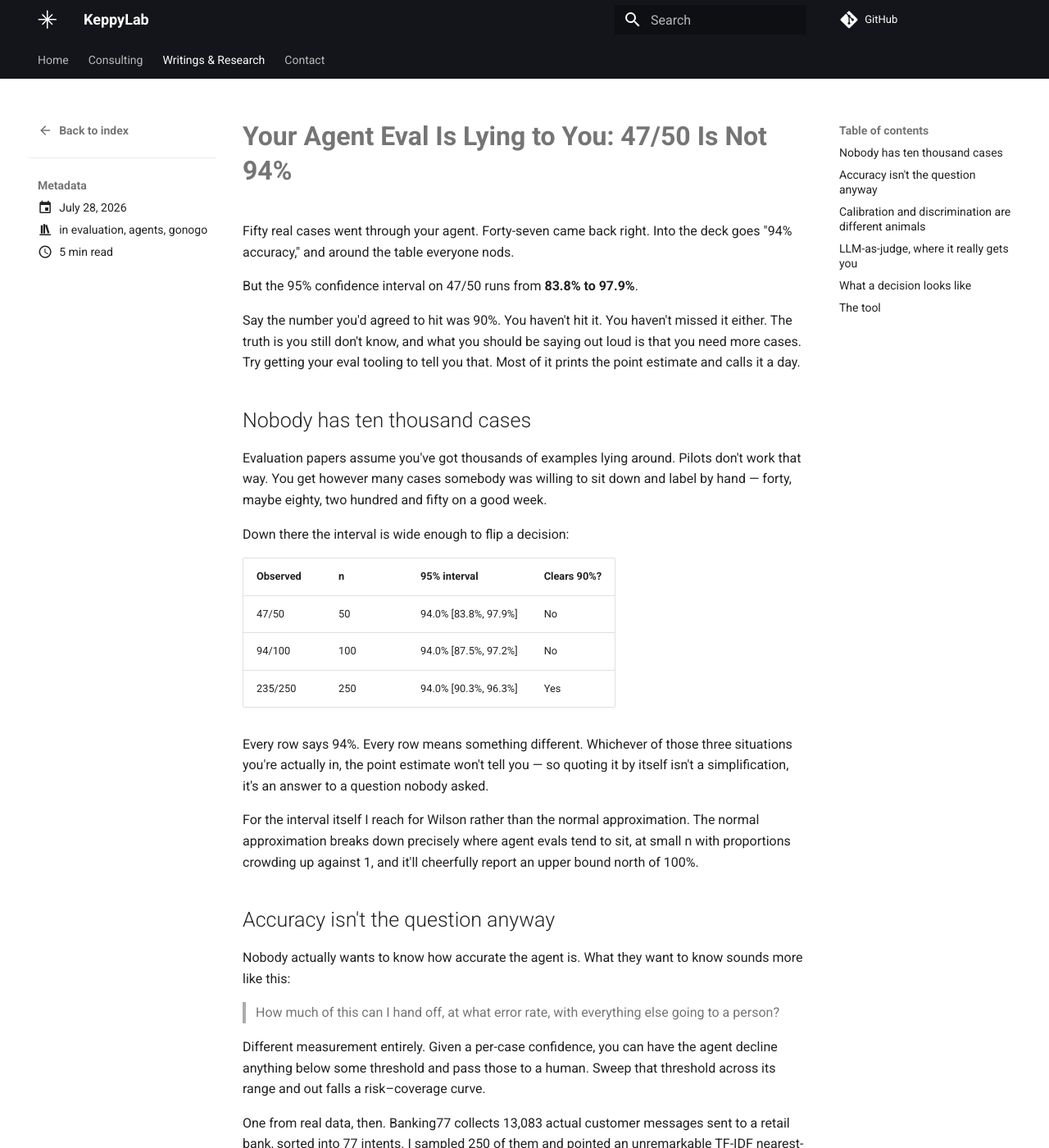
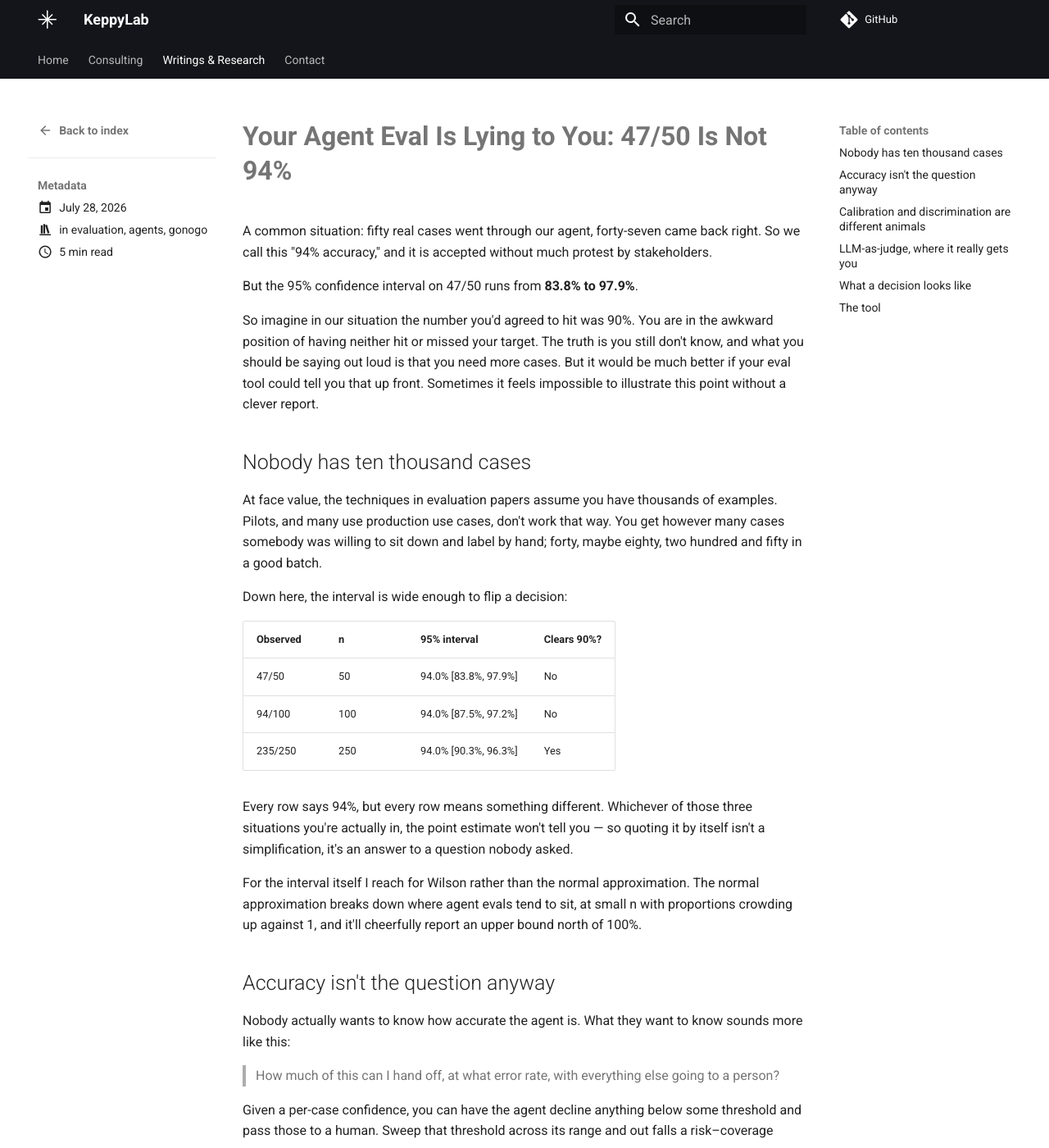
Before and after one commit to keppy/KeppyLab, an MkDocs documentation site: the page built from docs/blog/posts/your-agent-eval-is-lying-to-you.md, in a window 1280 px wide and 1400 px high. Shown: the whole window at 82% size. Built offline with MkDocs 1.6.1 and Material for MkDocs 9.7.7, drawn with Linux system fonts in a browser that asks for light colours; comment, search, counter and statistics services are not loaded; some of the changed text lies outside the part shown.

Commit message:
updates to the blog post

```diff
--- a/docs/blog/posts/your-agent-eval-is-lying-to-you.md
+++ b/docs/blog/posts/your-agent-eval-is-lying-to-you.md
@@ -9,19 +9,19 @@
 ---
 # Your Agent Eval Is Lying to You: 47/50 Is Not 94%
 
-Fifty real cases went through your agent. Forty-seven came back right. Into the deck goes "94% accuracy," and around the table everyone nods.
+A common situation: fifty real cases went through our agent, forty-seven came back right. So we call this "94% accuracy," and it is accepted without much protest by stakeholders.
 
 But the 95% confidence interval on 47/50 runs from **83.8% to 97.9%**.
 
-Say the number you'd agreed to hit was 90%. You haven't hit it. You haven't missed it either. The truth is you still don't know, and what you should be saying out loud is that you need more cases. Try getting your eval tooling to tell you that. Most of it prints the point estimate and calls it a day.
+So imagine in our situation the number you'd agreed to hit was 90%. You are in the awkward position of having neither hit or missed your target. The truth is you still don't know, and what you should be saying out loud is that you need more cases. But it would be much better if your eval tool could tell you that up front. Sometimes it feels impossible to illustrate this point without a clever report.
 
 <!-- more -->
 
 ## Nobody has ten thousand cases
 
-Evaluation papers assume you've got thousands of examples lying around. Pilots don't work that way. You get however many cases somebody was willing to sit down and label by hand — forty, maybe eighty, two hundred and fifty on a good week.
+At face value, the techniques in evaluation papers assume you have thousands of examples. Pilots, and many use production use cases, don't work that way. You get however many cases somebody was willing to sit down and label by hand; forty, maybe eighty, two hundred and fifty in a good batch.
 
-Down there the interval is wide enough to flip a decision:
+Down here, the interval is wide enough to flip a decision:
 
 | Observed | n | 95% interval | Clears 90%? |
 | --- | --- | --- | --- |
@@ -29,9 +29,9 @@
 | 94/100 | 100 | 94.0% [87.5%, 97.2%] | No |
 | 235/250 | 250 | 94.0% [90.3%, 96.3%] | Yes |
 
-Every row says 94%. Every row means something different. Whichever of those three situations you're actually in, the point estimate won't tell you — so quoting it by itself isn't a simplification, it's an answer to a question nobody asked.
+Every row says 94%, but every row means something different. Whichever of those three situations you're actually in, the point estimate won't tell you — so quoting it by itself isn't a simplification, it's an answer to a question nobody asked.
 
-For the interval itself I reach for Wilson rather than the normal approximation. The normal approximation breaks down precisely where agent evals tend to sit, at small n with proportions crowding up against 1, and it'll cheerfully report an upper bound north of 100%.
+For the interval itself I reach for Wilson rather than the normal approximation. The normal approximation breaks down where agent evals tend to sit, at small n with proportions crowding up against 1, and it'll cheerfully report an upper bound north of 100%.
 
 ## Accuracy isn't the question anyway
 
@@ -39,7 +39,7 @@
 
 > How much of this can I hand off, at what error rate, with everything else going to a person?
 
-Different measurement entirely. Given a per-case confidence, you can have the agent decline anything below some threshold and pass those to a human. Sweep that threshold across its range and out falls a risk–coverage curve.
+Given a per-case confidence, you can have the agent decline anything below some threshold and pass those to a human. Sweep that threshold across its range and out falls a risk–coverage curve.
 
 One from real data, then. Banking77 collects 13,083 actual customer messages sent to a retail bank, sorted into 77 intents. I sampled 250 of them and pointed an unremarkable TF-IDF nearest-centroid classifier at the pile:
 
@@ -68,17 +68,17 @@
 | 0.6–0.8 | 30 | 0.70 | 97% |
 | 0.8–1.0 | 13 | 0.87 | 100% |
 
-Miscalibrated, badly. The thing announces 0.11 and then turns out right 61% of the time. Expected calibration error comes to 0.42, which is dreadful.
+Miscalibrated, badly. The thing announces 0.11 and then turns out right 61% of the time. Expected calibration error comes to 0.42, which is *not good*.
 
 And yet: accuracy climbs with confidence in every single bin. Its ranking is nearly flawless.
 
-Version one of my tool saw that 0.42 and refused to recommend any threshold at all. Wrong call, and an expensive one, because it discarded a ranking signal that worked fine. **Precision at a cut point gets measured straight off held-out results.** Whether the x-axis happens to be a probability doesn't enter into it. Miscalibration costs you the right to read `0.66` as "66% confident." It doesn't make `0.66` a bad place to cut.
+Version one of my process saw that 0.42 and refused to recommend any threshold at all. Which was the wrong call, and an expensive one, because it discarded a ranking signal that worked fine. **Precision at a cut point gets measured straight off held-out results.** Whether the x-axis happens to be a probability doesn't enter into it. Miscalibration costs you the right to read `0.66` as "66% confident." It doesn't make `0.66` a bad place to cut.
 
 Hence the fix. Report the calibration error, state flatly that the scale isn't a probability, keep the operating point you measured. Two properties, two sentences, and stop mixing them up.
 
 ## LLM-as-judge, where it really gets you
 
-Score with an LLM judge, skip checking it against human labels, and every number downstream of it is wallpaper.
+If you score with an LLM judge, and skip checking it against human labels, every number downstream of it is wallpaper.
 
 What makes this one nasty is how good raw agreement looks. Take a judge that waves everything through. On a case set that's 90% passes, it agrees with you **90% of the time**. It has learned precisely nothing, and Cohen's kappa on it comes out at **0.00**.[^1]
 
@@ -101,7 +101,7 @@
 
 That's the verdict on the Banking77 baseline. Not "77% accuracy, charts attached." A recommendation with its reasoning stapled on, in language an operator who doesn't write code can actually act on.
 
-Five verdicts exist and only two of them mean ship. My favorite is `INSUFFICIENT EVIDENCE`: the estimate looks fine, your sample can't hold it up, and here's roughly how many more cases would. Week two of a pilot, that's what an honest consultant tells you. I've never once seen a dashboard render it.
+Five verdicts exist and only two of them mean ship. My favorite is `INSUFFICIENT EVIDENCE`: "the estimate looks fine, your sample can't hold it up, and here's roughly how many more cases would. Week two of a pilot", that's what an honest consultant tells you. I've never once seen a dashboard render it.
 
 ## The tool
 
```
Also changed, not shown: other parts of docs/blog/posts/your-agent-eval-is-lying-to-you.md (+1 -1 lines).
